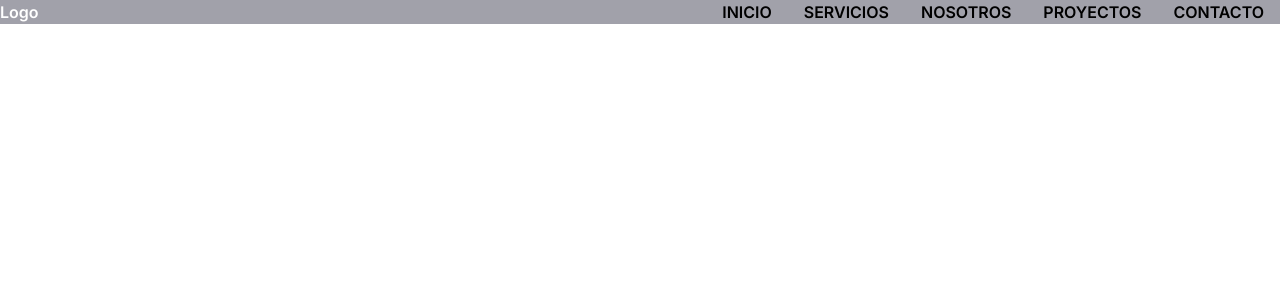
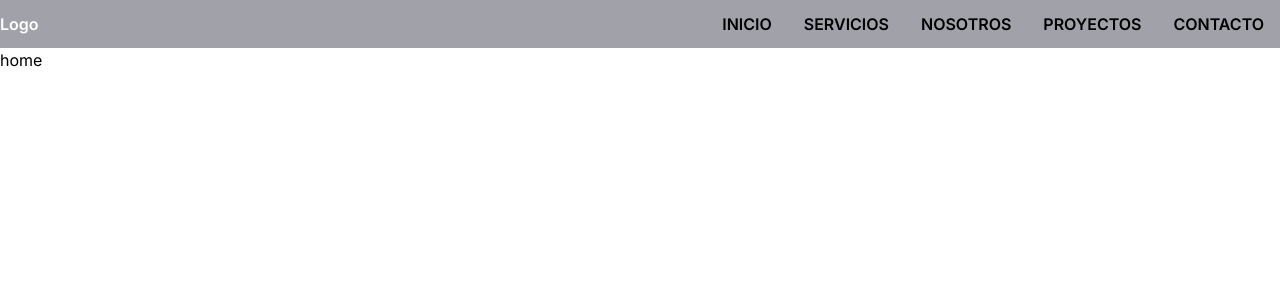
Before and after one commit to papers76/NextCode-devs, a Next.js app: page / in a window 1280 px wide. Shown: the top 300 px of the page. Built offline with nearby package versions, Linux system fonts and the light colour scheme.

Commit message:
Se actualizo formato y cruz de cierre

```diff
--- /dev/null
+++ b/src/app/components/homeBanner/Home.jsx
@@ -0,0 +1,9 @@
+import React from 'react'
+
+function Home() {
+  return (
+    <div id='section-1'>home</div>
+  )
+}
+
+export default Home
--- a/src/app/components/navBar/NavBar.jsx
+++ b/src/app/components/navBar/NavBar.jsx
@@ -11,12 +11,12 @@ const NavBar = () => {
 
   return (
     <nav className='font-semibold text-black bg-zinc-400 '>
-      <div className='container flex items-center justify-between mx-auto'>
-        <div className='text-white'>Logo</div>
+      <div className='container flex items-center justify-between mx-auto h-36 sm:h-12'>
+        <div className='flex content-center text-white item-center'>Logo</div>
 
         <ul className={` flex-col sm:flex sm:flex-row ${isMenuOpen ? 'block' : 'hidden'}`}>
-          <li className='mx-4 transition-all duration-300 hover:bg-zinc-500 hover:rounded-lg '>
-            <Link href='#section-1'>INICIO</Link>
+          <li className='m-0 mx-4 transition-all duration-300 hover:bg-zinc-500 hover:rounded-lg'>
+            <Link className='flex content-center item-center' href='#section-1'>INICIO</Link>
           </li>
           <li className='mx-4 hover:bg-zinc-500 hover:rounded-lg'>
             <Link href='#section-2'>SERVICIOS</Link>
@@ -32,9 +32,23 @@ const NavBar = () => {
           </li>
         </ul>
 
-        <div className='lg:hidden'>
-          {/* Botón Hamburguesa */}
+        <div className='sm:hidden'>
         <button onClick={toggleMenu} className='text-white focus:outline-none'>
+            {isMenuOpen ? (
+              /* Si el menú está abierto, muestra la X */
+              <svg
+                className='w-6 h-6'
+                fill='none'
+                strokeLinecap='round'
+                strokeLinejoin='round'
+                strokeWidth='2'
+                viewBox='0 0 24 24'
+                stroke='currentColor'
+              >
+                <path d='M6 18L18 6M6 6l12 12'></path>
+              </svg>
+            ) : (
+              /* Si el menú está cerrado, muestra las tres rayas */
               <svg
                 className='w-6 h-6'
                 fill='none'
@@ -46,6 +60,7 @@ const NavBar = () => {
               >
                 <path d='M4 6h16M4 12h16m-7 6h7'></path>
               </svg>
+            )}
           </button>
         </div>
 
--- a/src/app/page.js
+++ b/src/app/page.js
@@ -1,4 +1,6 @@
+import HomeB from "./components/homeBanner/Home";
 import NavBar from "./components/navBar/NavBar";
+
 
 
 export default function Home() {
@@ -6,7 +8,7 @@ export default function Home() {
     <main>
 
      <NavBar/>
-
+     <HomeB/>
 
 
     </main>
```
Also changed, not shown: package.json (+6 -4 lines), src/app/logo.png (added), 1 other file (tests, documents, lock files or other folders). Lines whose indentation alone changed are shown as unchanged.
